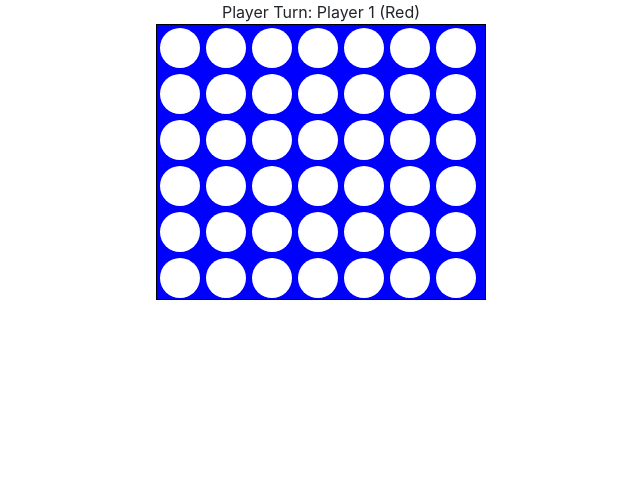
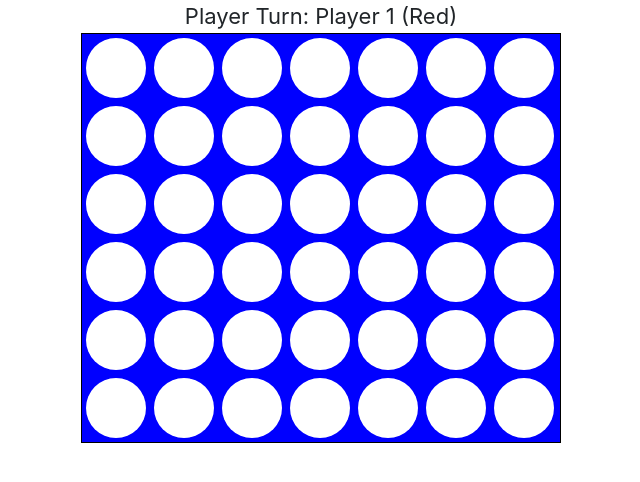
Before and after one commit to paulblartmallcop9/wp22-finalproject, a PHP site: page / in a window 1280 px wide. Shown: the part 56-538 px from the top of the page, without its empty margins (319-959 px from the left). Run offline with PHP 8.4, Linux system fonts and the light colour scheme.

Commit message:
Modified CSS to increase board size

```diff
--- a/connect-four/css/style.css
+++ b/connect-four/css/style.css
@@ -2,16 +2,23 @@
     border:1px solid black;
     display:flex;
     flex-wrap:wrap;
-    height:276px;
-    width:330px;
+    /*height:276px;*/
+    height:410px;
+    /*width:330px;*/
+    width:480px;
     background:blue;
     margin: auto;
 }
 .board div {
-    height:40px;
-    width:40px;
-    margin:3px;
-    border-radius:20px
+    /*height:40px;*/
+    height:60px;
+    /*width:40px;*/
+    width:60px;
+    /*margin:3px;*/
+    margin:4px;
+    /*border-radius:20px*/
+    border-radius:30px
+
 }
 .square{
     background:white;
@@ -26,7 +33,7 @@
     background:yellow;
 }
 .restart{
-    background: red;
+    /*background: red;*/
     width: 150px;
     height: 100px;
     /*position: fixed;*/
@@ -41,4 +48,10 @@
 .currentPlayer{
     margin: auto;
     text-align: center;
+    font-size: 22px;
 }
+.message{
+    font-size: 20px;
+    width:480px;
+    margin: auto;
+}
```
